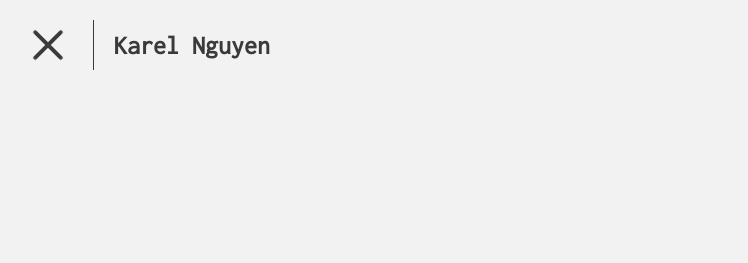
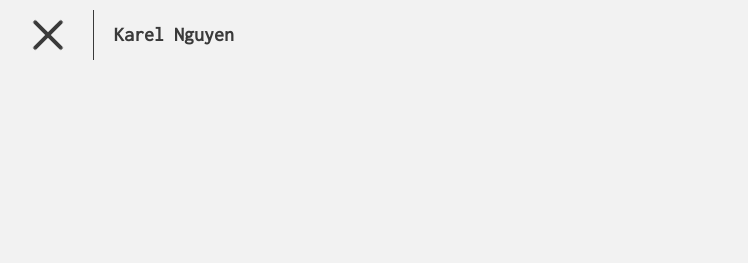
Before and after one commit to karelnguyen/karelnguyen.github.io, a website: page index.html in a window 1280 px wide. Both pictures are taken after a click on the button 55 px from the left and 47 px from the top of the page. Shown: the top 263 px of the page, without its empty margins (7-755 px from the left). Drawn offline with nearby package versions, Linux system fonts and the light colour scheme; a script that the page names is missing.

Commit message:
menu-update

```diff
--- a/index.html
+++ b/index.html
@@ -55,7 +55,7 @@
     <section id="section2">
       <div class="parallax-color about-me">
         <div class="about-title">about me</div>
-        <p  class="about-p">I'm an technology enthusiast, front-end developer, programmer and also a traveller. Coding is my passion and I always try to push my boundaries further in whatever I'm doing.</p>
+        <p  class="about-p">I'm a technology enthusiast, front-end developer, programmer and also a traveller. Coding is my passion and I always try to push my boundaries further in whatever I'm doing.</p>
       </div>
       <div class="parallax">
         <div class="s-bc"></div>
--- a/src/js/app.js
+++ b/src/js/app.js
@@ -12,13 +12,15 @@ function hasClass(element, cls) {
 function hambClick() {
   let hambBtn = document.getElementById('hamb-btn');
   let menu = document.getElementById('menu');
-
+  let bodyScroll = document.querySelector('body');
   hambBtn.classList.toggle("is-active");
 
   if (hasClass(hambBtn, 'is-active') === true) {
-    menu.style.display = 'block';
+    menu.style.display = 'flex';
+    bodyScroll.style.overflow = 'hidden';
   } else {
     menu.style.display = 'none';
+    bodyScroll.style.overflow = 'auto';
   }
 };
 
@@ -27,6 +29,9 @@ function closeMenu() {
   let menu = document.getElementById('menu');
   menu.style.display = 'none';
   hambBtn.classList.toggle("is-active");
+  let bodyScroll = document.querySelector('body');
+  bodyScroll.style.overflow = 'auto';
+
 }
 
 window.onscroll = function() {
@@ -61,4 +66,3 @@ sr.reveal('.about-p');
 sr.reveal('.s-title');
 sr.reveal('.row');
 sr.reveal('.footer-content');
-sr.reveal('#menu');
--- a/src/sass/layout/_menu.scss
+++ b/src/sass/layout/_menu.scss
@@ -6,8 +6,8 @@
   z-index: 9000;
   font-size: 38px;
   font-weight: bold;
-  font-family: $title-font;
-  letter-spacing: 2px;
+  font-family: $main-font;
+  letter-spacing: 0px;
   color: $grey;
   justify-content: center;
   background-color: $light-white;
@@ -15,9 +15,9 @@
   .menu-box {
     display: flex;
     flex-direction: column;
-    align-items: center;
     justify-content: center;
     height: 100%;
+    width: 200px;
   }
 
   a {
@@ -29,6 +29,7 @@
   }
 
   a:hover {
-    opacity: 0.7;
+    color: $red;
+    opacity: 0.9;
   }
 }
--- a/src/sass/layout/_navbar.scss
+++ b/src/sass/layout/_navbar.scss
@@ -2,18 +2,15 @@ navbar {
   position: fixed;
   display: flex;
   align-items: center;
-  height: 90px;
+  height: 70px;
   z-index: 9000;
   width: 100%;
-  transition-duration: 0.4s;
-  @include breakpoint(mobile) {
-    height: 70px;
-  };
+  transition-duration: 0.6s;
 
   .navbar-bc {
     position: fixed;
     z-index: 8999;
-    height: 90px;
+    height: 70px;
     width: 100%;
     opacity: 0.9;
     top: 0;
@@ -21,7 +18,7 @@ navbar {
 
   a {
     text-decoration: none;
-    font-size: 26px;
+    font-size: 20px;
     font-family: $main-font;
     font-weight: bold;
     color: $grey;
```
Also changed, not shown: src/css/app.css.
